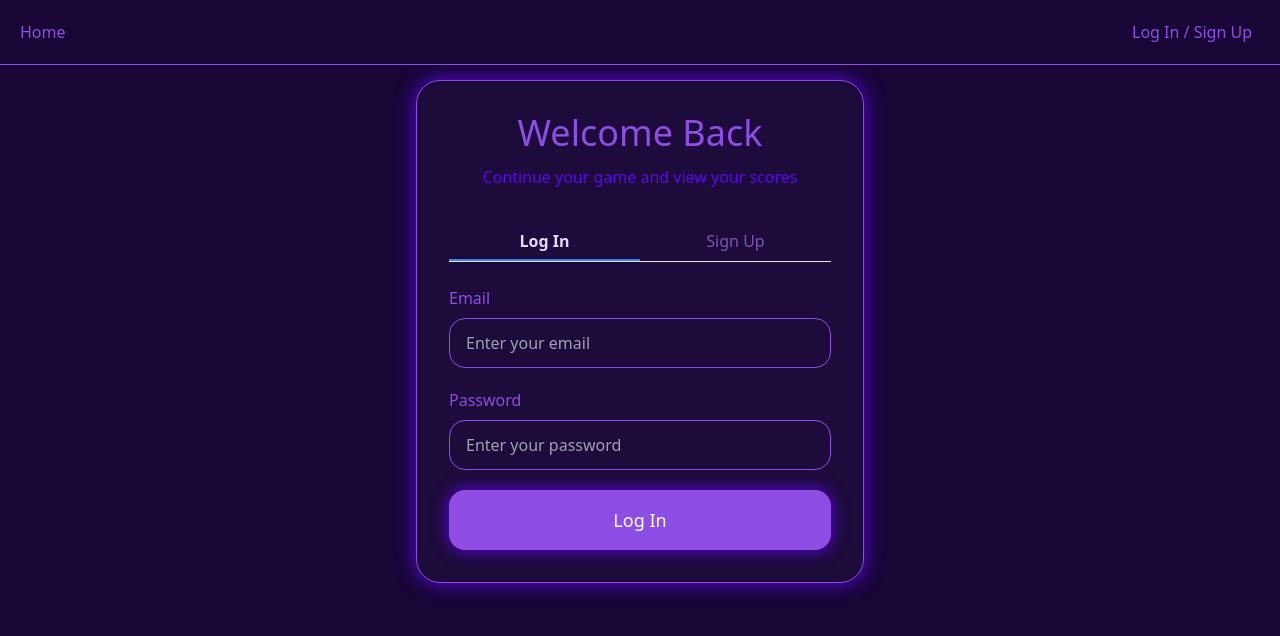
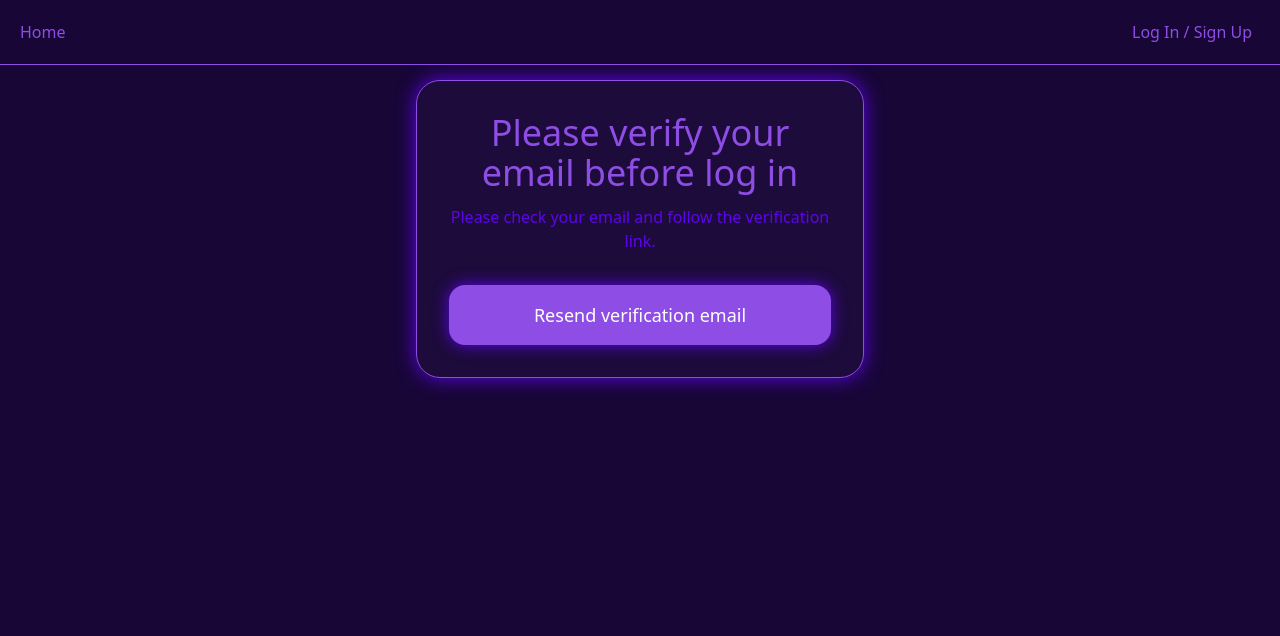
Before and after one commit to Games4Doritos/CITS3403-Project, a Flask app: page /auth?mode=resend-verification in a window 1280 px wide. Shown: the top 636 px of the page. Run offline with Flask 3, Linux system fonts and the light colour scheme; some libraries are stand-ins or nearby versions.

Commit message:
- reorganizes the authentication routes; modify the new route name in all pages - added resend verification feature (another display mode in auth page)

```diff
--- a/app/routes/auth.py
+++ b/app/routes/auth.py
@@ -1,4 +1,4 @@
-from flask import Blueprint, render_template, request, redirect, url_for, flash
+from flask import Blueprint, render_template, request, redirect, url_for, flash, session
 from flask_login import login_user, logout_user, login_required
 
 from app import db
@@ -9,120 +9,161 @@ from app.email import send_email
 
 auth = Blueprint("auth", __name__)
 
-@auth.route("/auth", methods=["GET", "POST"])
-def login_signup():
-    login_form = LoginForm()
+@auth.route("/auth")
+def auth_page():
+    mode = request.args.get("mode")
+
+    return render_template(
+        "auth.html",
+        login_form=LoginForm(),
+        signup_form=SignupForm(),
+        mode=mode
+    )
+
+@auth.route("/signup", methods=["POST"])
+def signup():
     signup_form = SignupForm()
 
-    if request.method == 'POST':
-        form_type = request.form.get('form_type')
+    if not signup_form.validate_on_submit():
+        flash("Sign up failed", "signup_error")
+        return redirect(url_for("auth.auth_page", mode="signup"))
 
-        if form_type == "signup":
-            if signup_form.validate_on_submit():
-                # Check whether account already exists
-                existing_account = Account.query.filter_by(
-                    email=signup_form.email.data
-                ).first()
+    existing_account = Account.query.filter_by(
+        email=signup_form.email.data
+    ).first()
 
-                if existing_account:
-                    flash("This email is already registered", "signup_error")
-                    return render_template(
-                        "auth.html",
-                        login_form=login_form,
-                        signup_form=signup_form,
-                        mode="signup"
-                    )
-                account = Account(email=signup_form.email.data)
-                account.set_password(signup_form.password.data)
-                account.generate_friend_code()
+    if existing_account:
+        flash("This email is already registered", "signup_error")
+        return redirect(url_for("auth.auth_page", mode="signup"))
 
-                # Add new account to database
-                db.session.add(account)
-                db.session.commit()
+    account = Account(email=signup_form.email.data)
+    account.set_password(signup_form.password.data)
+    account.generate_friend_code()
 
-                # Send verification email
-                token = generate_token(account.email, "verify_email")
+    db.session.add(account)
+    db.session.commit()
 
-                verify_url = url_for(
-                    "auth.verify_email",
-                    token=token,
-                    _external=True
-                )
+    session["pending_verification_email"] = account.email
 
-                send_email(
-                    account.email,
-                    "Verify you email",
-                    f"Please verify your email using this link: {verify_url}"
-                )
+    token = generate_token(account.email, "verify_email")
 
-                flash("Account created successfully. Please check your email to verify your account.", "verification_required")
-                return redirect(url_for("auth.login_signup"))
-            else:
-                print(signup_form.errors)
-                flash("Signed up failed", "signup_error")
-                return render_template(
-                    "auth.html",
-                    login_form=login_form,
-                    signup_form=signup_form,
-                    mode="signup" # to still display signup form
-                )
+    verify_url = url_for(
+        "auth.verify_email",
+        token=token,
+        _external=True
+    )
 
-        if form_type == "login":
-            if login_form.validate_on_submit():
-                account = Account.query.filter_by(email=login_form.email.data).first()
+    send_email(
+        account.email,
+        "Verify your email",
+        f"Please verify your email using this link: {verify_url}"
+    )
 
-                # Password hashes matches
-                if account and account.check_password(login_form.password.data):
-                    # Create login session
-                    login_user(account)
+    flash(
+        "Account created successfully. Please check your email to verify your account.",
+        "verification_required"
+    )
 
-                    # For new signups that do not have profile
-                    if not account.profile:
-                        return redirect(url_for("user.profile", mode="edit"))
-                    # For existing user with profile
-                    return redirect(url_for("user.profile"))
+    return redirect(url_for("auth.auth_page", mode="resend-verification"))
 
-                # Password hashes does not match or No such account
-                flash("Invalid email or password", "login_error")
-                return render_template(
-                    "auth.html",
-                    login_form=login_form,
-                    signup_form=signup_form,)
-            else:
-                return render_template(
-                    "auth.html",
-                    login_form=login_form,
-                    signup_form=signup_form,
-                )
+@auth.route("/login", methods=["POST"])
+def login():
+    login_form = LoginForm()
 
-    return render_template(
-        'auth.html',
-        login_form=login_form,
-        signup_form=signup_form
+    if not login_form.validate_on_submit():
+        flash("Login failed", "login_error")
+        return redirect(url_for("auth.auth_page"))
+
+    account = Account.query.filter_by(email=login_form.email.data).first()
+
+    if account and account.check_password(login_form.password.data):
+
+        if not account.is_email_verified:
+            session["pending_verification_email"] = account.email
+            flash("Please verify your email before logging in.", "verification_required")
+            return redirect(url_for("auth.auth_page", mode="resend-verification"))
+
+        login_user(account)
+
+        if not account.profile:
+            return redirect(url_for("user.profile", mode="edit"))
+
+        return redirect(url_for("user.profile"))
+
+    flash("Invalid email or password", "login_error")
+    return redirect(url_for("auth.auth_page"))
+
+@auth.route("/verify-email/<token>")
+def verify_email(token):
+    email = confirm_token(token, "verify_email", 12 * 60 * 60)
+
+    if email is None:
+        flash("Verification link is invalid or expired.", "verification_fail")
+        return redirect(url_for("auth.auth_page", mode="resend-verification"))
+
+    account = Account.query.filter_by(email=email).first()
+
+    if account is None:
+        flash("Account not found", "signup_error")
+        return redirect(url_for("auth.auth_page", mode="signup"))
+
+    if account.is_email_verified:
+        flash("Email is already verified. You can log in.", "verification_success")
+        return redirect(url_for("auth.auth_page"))
+
+    account.is_email_verified = True
+    db.session.commit()
+
+    session.pop("pending_verification_email", None)
+
+    flash("Email verified. You can now log in.", "verification_success")
+    return redirect(url_for("auth.auth_page"))
+
+@auth.route("/resend-verification", methods=["POST"])
+def resend_verification():
+
+    email = session.get("pending_verification_email")
+
+    if email is None:
+        flash("No pending verification email found.", "verification_fail")
+        return redirect(url_for("auth.auth_page", mode="signup"))
+
+    account = Account.query.filter_by(email=email).first()
+
+    if account is None:
+        flash("Account not found.", "verification_fail")
+        return redirect(url_for("auth.auth_page", mode="signup"))
+
+    if account.is_email_verified:
+        flash("Email is already verified. You can log in.", "verification_success")
+        return redirect(url_for("auth.auth_page"))
+
+    token = generate_token(account.email, "verify_email")
+
+    verify_url = url_for(
+        "auth.verify_email",
+        token=token,
+        _external=True
     )
+
+    send_email(
+        account.email,
+        "Verify your email",
+        f"Please verify your email using this link: {verify_url}"
+    )
+
+    flash(
+        "Verification email resent. Please check your email.",
+        "verification_required"
+    )
+
+    return redirect(url_for(
+        "auth.auth_page",
+        mode="resend-verification"
+    ))
 
 @auth.route("/logout")
 @login_required
 def logout():
     logout_user()
-    return redirect(url_for('main.index'))
-
-@auth.route("/verify-email/<token>")
-def verify_email(token):
-    email = confirm_token(token, "verify_email", 12 * 60 * 60) # Expires after 12 hours
-
-    if email is None:
-        flash("Verification link is invalid or expired.", "verification_fail")
-        return redirect(url_for("auth.login_signup"))
-
-    account = Account.query.filter_by(email=email).first()
-
-    if account is None:
-        flash("Account not found")
-        return redirect(url_for("auth.login_signup", mode="signup"))
-
-    account.is_email_verified = True
-    db.session.commit()
-
-    flash("Email verified. You can now log in", "verification_success")
-    return redirect(url_for("auth.login_signup"))
+    return redirect(url_for("main.index"))
--- a/app/static/auth.js
+++ b/app/static/auth.js
@@ -12,13 +12,24 @@ document.addEventListener("DOMContentLoaded", function(){
     const authTitle = document.getElementById("auth_title");
     const authSubtilte = document.getElementById("auth_subtitle");
 
+    const authTabs = document.getElementById("auth_tabs");
     const loginBtn = document.getElementById("login_btn");
     const signupBtn = document.getElementById("signup_btn");
 
     const loginForm = document.getElementById("login_form");
     const signupForm = document.getElementById("signup_form");
+    const resendVerificationForm = document.getElementById("resend_verification_form");
 
     const underline = document.getElementById("tab-underline");
+
+    function hideAllForms() {
+        loginForm.style.display = "none";
+        signupForm.style.display = "none";
+
+        if (resendVerificationForm) {
+            resendVerificationForm.style.display = "none";
+        }
+    }
 
     // login form displaying style
     function displayLogin(){
@@ -34,9 +45,10 @@ document.addEventListener("DOMContentLoaded", function(){
         underline.style.left = "0";
 
         // displaying login form
-        // hiding sign up form
+        // hiding other form
+        hideAllForms();
+        authTabs.style.display = "flex";
         loginForm.style.display = "block";
-        signupForm.style.display = "none";
     }
 
     // sign up form displaying style
@@ -53,14 +65,36 @@ document.addEventListener("DOMContentLoaded", function(){
         underline.style.left = "50%";
 
         //displaying signup form
-        //hiding login form
-        loginForm.style.display = "none";
+        //hiding other form
+        hideAllForms();
+        authTabs.style.display = "flex";
         signupForm.style.display = "block";
     }
 
     // event listener for form buttons
     loginBtn.addEventListener("click", displayLogin);
     signupBtn.addEventListener("click", displaySignup);
+
+    function displayResendVerification(){
+        authTitle.textContent = "Please verify your email before log in";
+        authSubtilte.textContent =
+            "Please check your email and follow the verification link.";
+
+        loginBtn.className =
+            "block w-1/2 py-2 text-center text-purple-400 opacity-60";
+
+        signupBtn.className =
+            "block w-1/2 py-2 text-center text-purple-400 opacity-60";
+
+        underline.style.display = "none";
+
+        hideAllForms();
+        authTabs.style.display = "none";
+
+        if (resendVerificationForm) {
+            resendVerificationForm.style.display = "block";
+        }
+    }
 
     // check URL param
     // "mode" parameter defined here in case of need sign up form to be displayed first
@@ -70,6 +104,8 @@ document.addEventListener("DOMContentLoaded", function(){
 
     if (initialMode === "signup" || mode === "signup") {
         displaySignup();
+    } else if (mode ==="resend-verification"){
+        displayResendVerification();
     } else {
         displayLogin(); //default
     }
--- a/app/templates/auth.html
+++ b/app/templates/auth.html
@@ -17,7 +17,7 @@
             Continue your game and view your scores
         </p>
 
-        <div class="relative flex mb-6 border-b">
+        <div id="auth_tabs" class="relative flex mb-6 border-b">
             <button id="login_btn" class="w-1/2 py-2 font-semibold">
                 Log In
             </button>
@@ -31,7 +31,7 @@
         </div>
 
         <!--Login Form-->
-        <form id="login_form" class="space-y-5" method="POST">
+        <form id="login_form" class="space-y-5" method="POST" action="{{ url_for('auth.login') }}">
             {{ login_form.hidden_tag() }} <!-- CSRF protection token -->
 
             <!--flasing messages for validation result-->
@@ -87,7 +87,7 @@
         </form>
 
         <!--Sign Up Form-->
-        <form id="signup_form" class="space-y-5" method="POST">
+        <form id="signup_form" class="space-y-5" method="POST" action="{{ url_for('auth.signup') }}">
             {{ signup_form.hidden_tag() }} <!-- CSRF protection token -->
 
             <!--flasing messages for validation result-->
@@ -160,6 +160,15 @@
             </button>
         </form>
 
+        <!--Resend_verification_form-->
+        <form id="resend_verification_form" class="space-y-5" method="POST" action="{{ url_for('auth.resend_verification') }}">
+            <button class="w-full p-4 bg-[var(--primary)] hover:scale-105 rounded-2xl text-lg text-white shadow-[0_0_1rem_var(--secondary)] transition"
+                type="submit">
+                Resend verification email
+            </button>
+        </form>
+
+
     </div>
 </section>
 
--- a/app/templates/base.html
+++ b/app/templates/base.html
@@ -21,7 +21,7 @@
                     {{current_user.profile.username if current_user.profile else "My Profile"}}
                 </a>
             {% else %}
-                <a href="{{ url_for('auth.login_signup') }}">
+                <a href="{{ url_for('auth.auth_page') }}">
                     Log In / Sign Up
                 </a>
             {% endif %}
--- a/app/templates/index.html
+++ b/app/templates/index.html
@@ -68,7 +68,7 @@
         <h2 class="text-5xl text-[var(--primary)]" style="text-shadow: 0 0 3rem var(--secondary), 0 0 2rem var(--primary);">Ready to Start?</h2>
         <p class="my-10 mb-20" style="text-shadow: 0 0 1rem var(--secondary), 0 0 1rem var(--primary);">Join other runners in the journey to become the best!</p>
         <div class="mx-auto p-7 bg-[var(--primary)] hover:scale-105 w-fit rounded-3xl text-lg shadow-[0_0_1rem_var(--secondary)]">
-            <a href="{{ url_for('auth.login_signup', mode='signup') }}">
+            <a href="{{ url_for('auth.auth_page', mode='signup') }}">
                 Create a Free Account!
             </a>
         </div>
```
